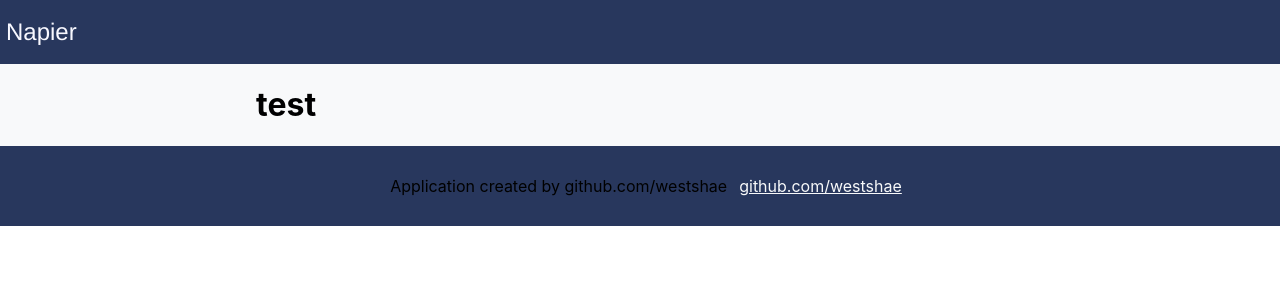
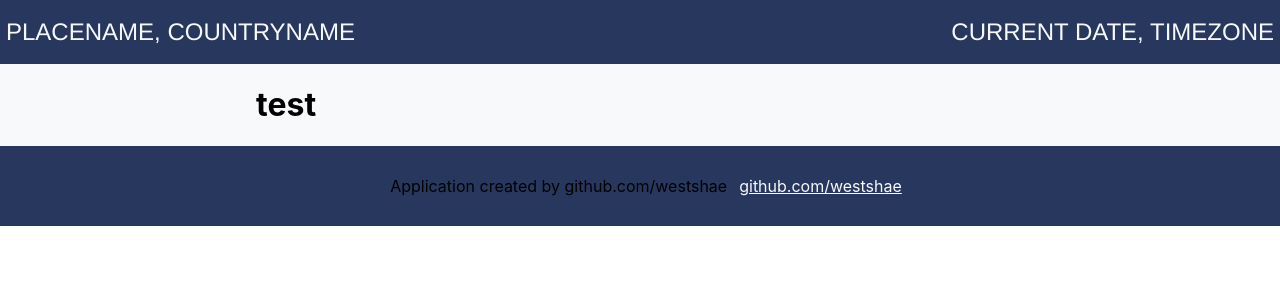
Before and after one commit to westshae/weather, a React (Create React App) app: page / in a window 1280 px wide. Shown: the top 300 px of the page. Built offline with nearby package versions, Linux system fonts and the light colour scheme.

Commit message:
Basic layout for navigation with data

```diff
--- a/src/components/Navigation.tsx
+++ b/src/components/Navigation.tsx
@@ -3,9 +3,14 @@ import styled, {css} from "styled-components";
 import MediaQuery from "react-responsive";
 import React from "react"
 
+//Interface for props
+interface Props{
+  left?: any;
+}
+
 
 //CSS for Navigation Buttons
-const Button = styled.button`
+const Button = styled.button<Props>`
     background:transparent;
     color:#f8f8ff;
     border:none;
@@ -15,6 +20,9 @@ const Button = styled.button`
 
     transition:  0.25s ease-out;
 
+    ${props => props.left && css`
+        margin-left:auto;
+    `};
 
     //Desktop
     @media only screen
@@ -66,7 +74,8 @@ const  Navigation = () => {
     return (
         <div>
             <StyledNavigation>
-                <Button onClick={() => openInNewTab("https://www.google.com/maps/search/?api=1&query=" + PLACENAME)}>{PLACENAME}</Button>
+                <Button onClick={() => openInNewTab("https://www.google.com/maps/search/?api=1&query=" + PLACENAME)}>PLACENAME, COUNTRYNAME</Button>
+                <Button left>CURRENT DATE, TIMEZONE</Button>
             </StyledNavigation>
         </div>
     )
```
